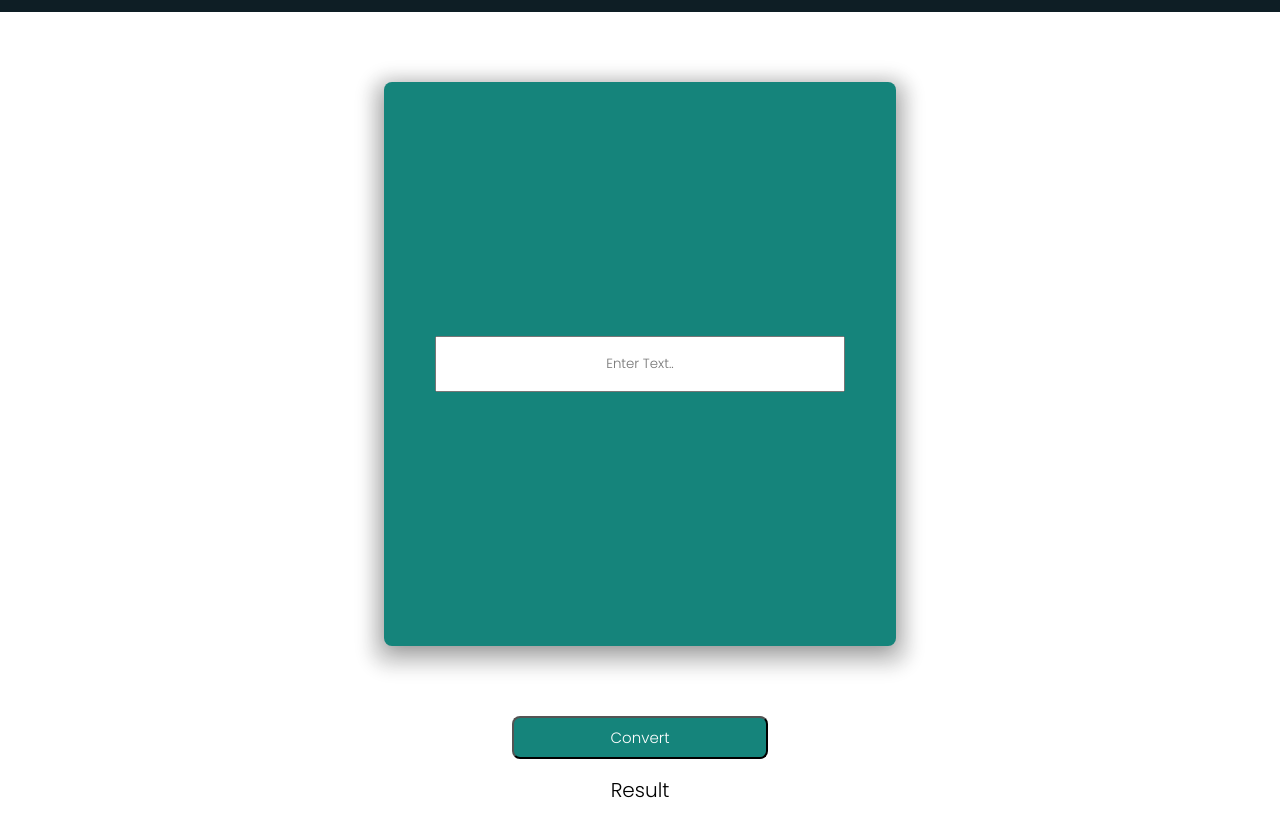
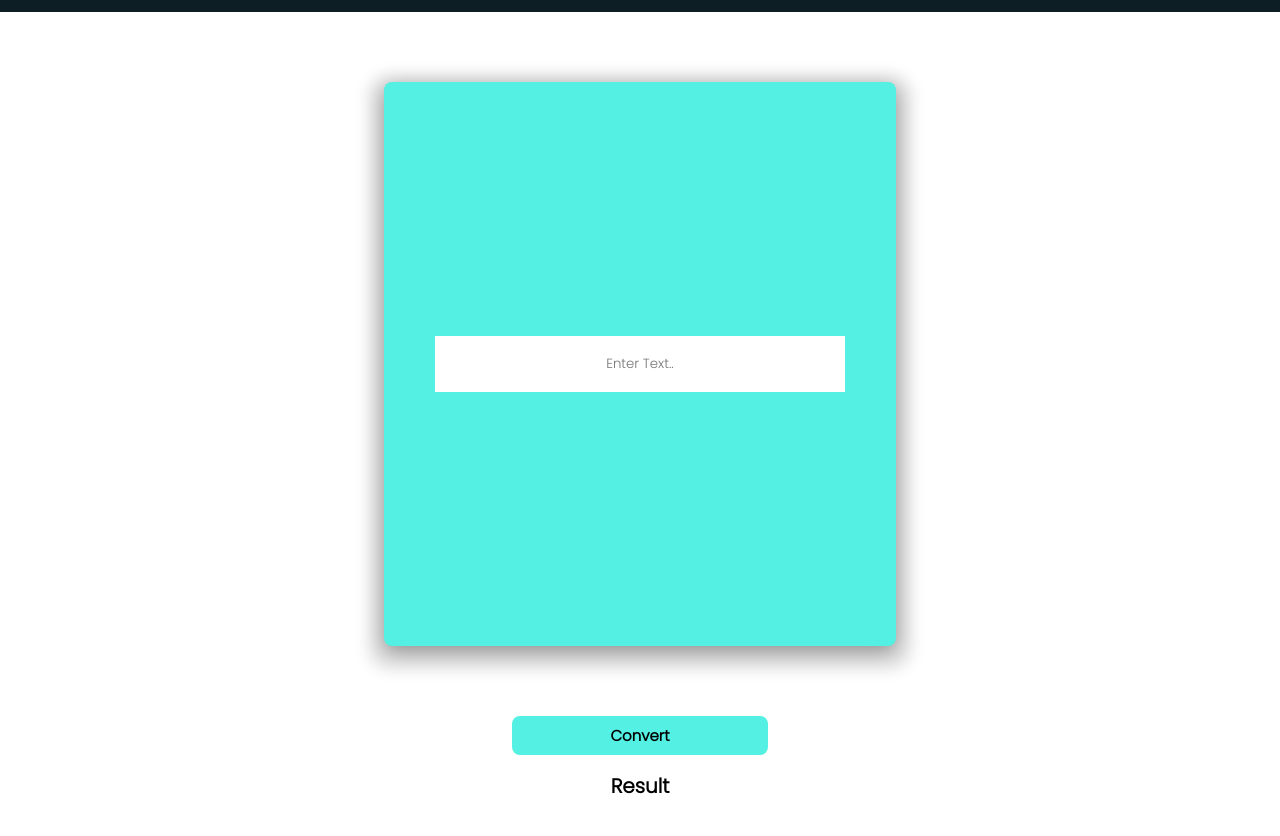
Before and after one commit to aggabaorenz16/textTobinary, a plain HTML site: page index.html in a window 1280 px wide. Shown: the part 76-912 px from the top of the page. Drawn offline with Linux system fonts and the light colour scheme.

Commit message:
Update style.css

```diff
--- a/css/style.css
+++ b/css/style.css
@@ -27,7 +27,7 @@
   justify-content: center;
 }
 .container .containerHeader {
-    background-color: #15847B;
+    background-color: #53f0e3;
     height: 80%;
     width: 40%;
     box-shadow: 0 8px 16px 16px rgba(1, 1, 1, 0.11), 0 6px 20px 0 rgba(1, 1, 1, 0.363);
@@ -56,6 +56,7 @@ input {
     width: 80%;
     height: 10%;
     text-align: center;
+    border: none;
 }
 .btn {
     display: flex;
@@ -63,13 +64,15 @@ input {
     justify-content: center;
 }
 .btn button {
-    background-color: #15847B;
+    background-color: #53f0e3;
     height: 40%;
     width: 20%;
     border-radius: 8px;
     padding: 0.5rem;
     font-size: 15px;
-    color: white;
+    font-weight: bold;
+    color: black;
+    border: none;
 }
 p {
     display: flex;
@@ -77,6 +80,7 @@ p {
     justify-content: center;
     font-size: 20px;
     margin: 1rem;
+    font-weight: bold;
 }
 p::selection {
     color: white;
```
